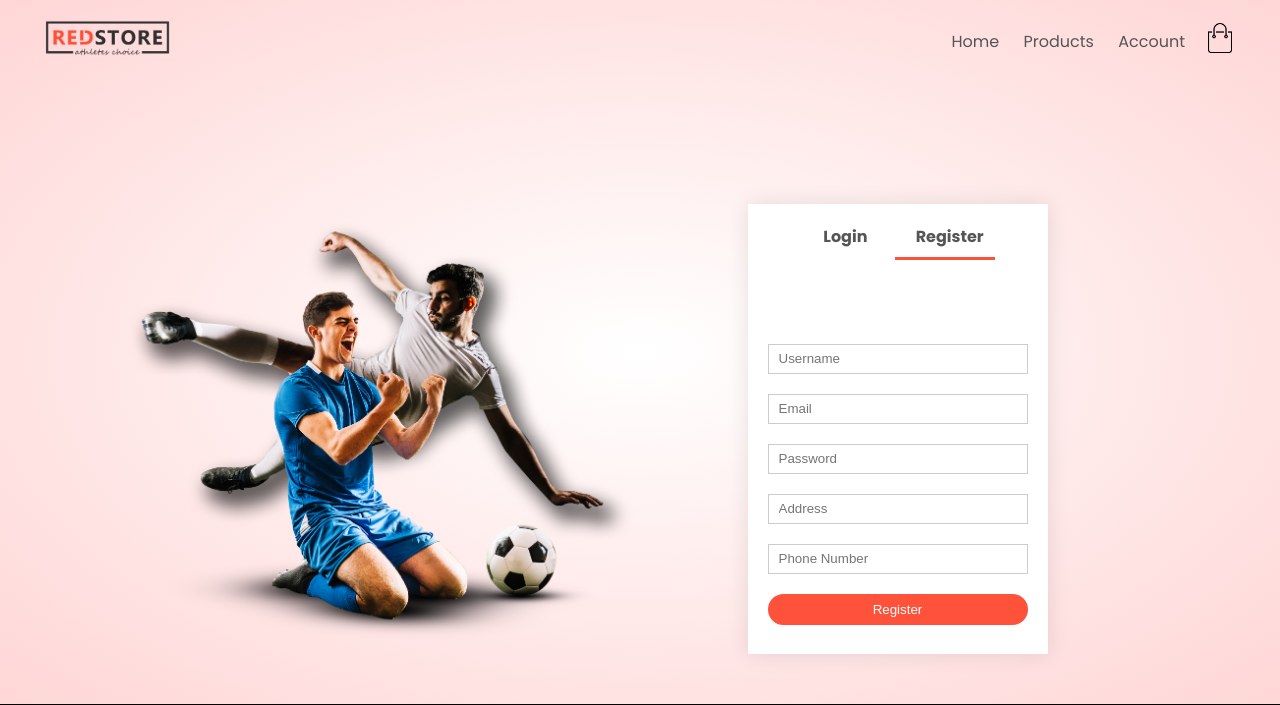
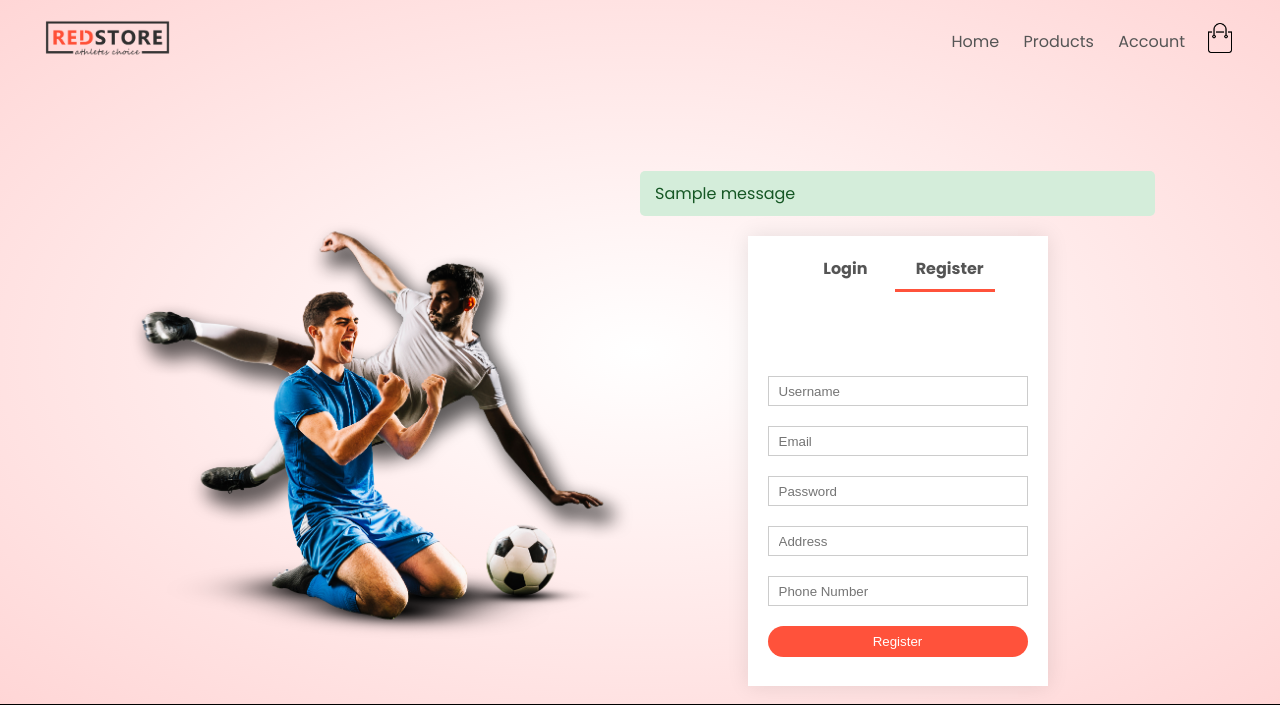
Before and after one commit to Liyamol06/Django-projects, a Django app: page /customer/account in a window 1280 px wide. Shown: the top 705 px of the page. Run offline with Django 5.2, Linux system fonts and the light colour scheme; tables that the repository leaves empty hold one stand-in row (values such as "Sample post"); one stand-in notice (Sample message) is shown.

Commit message:
Registration added with duplicate name messages

```diff
--- a/Ecommerce/customers/views.py
+++ b/Ecommerce/customers/views.py
@@ -1,34 +1,40 @@
 from django.shortcuts import render, redirect
+from django.contrib import messages
 from django.contrib.auth.models import User
 from .models import Customers
 
 # Create your views here.
 def ShowAccount(request):
     if request.POST and 'register' in request.POST:
+        try:
+            name=request.POST.get('name')
+            email=request.POST.get('email')
+            phone=request.POST.get('phone')
+            address=request.POST.get('address')
+            password=request.POST.get('password')
+
+            # creating user data
+            user=User.objects.create(
+                username=name,
+                password=password,
+                email=email
+            )
+            #  creating customer data
+            customer=Customers.objects.create(
+                name=name,
+                phone=phone,
+                address=address,
+                email=email,
+                user=user
+            )
+            return redirect('home')
+        except Exception as e:
+            error_message="Duplicate Username or Invalid Credentials"
+            messages.error(request, error_message)
+
+    elif request.POST and 'login' in request.POST:
+
+        print('-------------------------------------------------')
         print(request.POST)
-        name=request.POST.get('name')
-        email=request.POST.get('email')
-        phone=request.POST.get('phone')
-        address=request.POST.get('address')
-        password=request.POST.get('password')
-
-        # creating user data
-        user=User.objects.create(
-            username=name,
-            password=password,
-            email=email
-        )
-        #  creating customer data
-        customer=Customers.objects.create(
-            name=name,
-            phone=phone,
-            address=address,
-            email=email,
-            user=user
-        )
-        return redirect('home')
-    elif request.POST and 'login' in request.POST:
-        print('-------------------------------------------------')
-        print('Login form')
         print('-------------------------------------------------')
     return render(request, 'account.html')
--- a/Ecommerce/templates/account_view.html
+++ b/Ecommerce/templates/account_view.html
@@ -5,6 +5,15 @@
             <img src="{% static 'images/image1.png' %}" width="100%">
         </div>
         <div class="col-2">
+            {% if messages %}
+            <div class="message-container">
+                {% for mess in messages %}
+                <div class="alert {{ mess.tags }}">
+                    {{ mess }}
+                </div>
+                {% endfor %}
+            </div>
+            {% endif %}
             <div class="form-container" style="height: 450px;">
                 <div class="form-btn">
                     <span onclick="login()">Login</span>
@@ -32,3 +41,24 @@
         </div>
     </div>
 </div>
+<style>
+.message-container {
+  margin-bottom: 20px;
+}
+
+.alert {
+  padding: 10px 15px;
+  border-radius: 5px;
+  margin-bottom: 10px;
+}
+
+.alert.success {
+  background-color: #d4edda;
+  color: #155724;
+}
+
+.alert.error {
+  background-color: #f8d7da;
+  color: #721c24;
+}
+</style>
```
